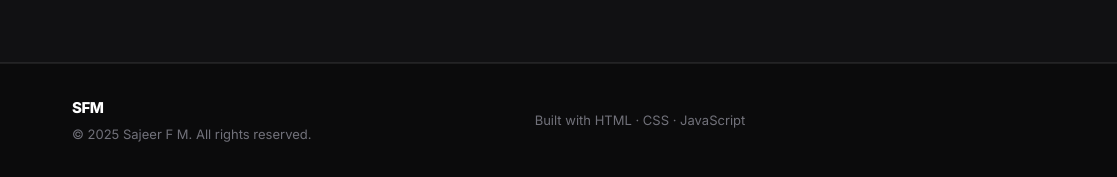
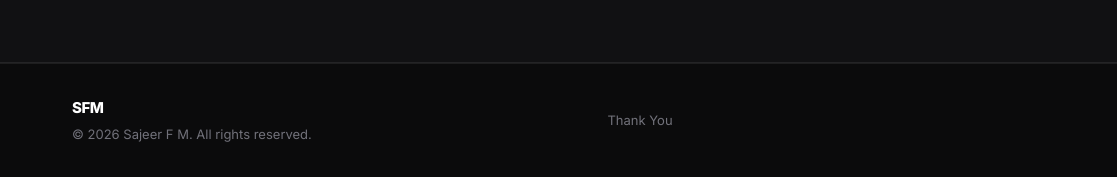
Before and after one commit to sajeerrr/My-Portfolio, a plain HTML site: page index.html in a window 1280 px wide. Shown: the part 6281-6458 px from the top of the page, 0-1117 px from the left. Drawn offline with Linux system fonts and the light colour scheme.

Commit message:
modified

```diff
--- a/index.html
+++ b/index.html
@@ -704,10 +704,10 @@
     <div class="container footer-inner">
       <div class="footer-left">
         <span class="footer-logo">SFM</span>
-        <p class="footer-copy">© 2025 Sajeer F M. All rights reserved.</p>
+        <p class="footer-copy">© 2026 Sajeer F M. All rights reserved.</p>
       </div>
       <div class="footer-center">
-        <p class="footer-built">Built with HTML · CSS · JavaScript</p>
+        <p class="footer-built">Thank You</p>
       </div>
       <div class="footer-right">
         <div class="footer-social">
```
